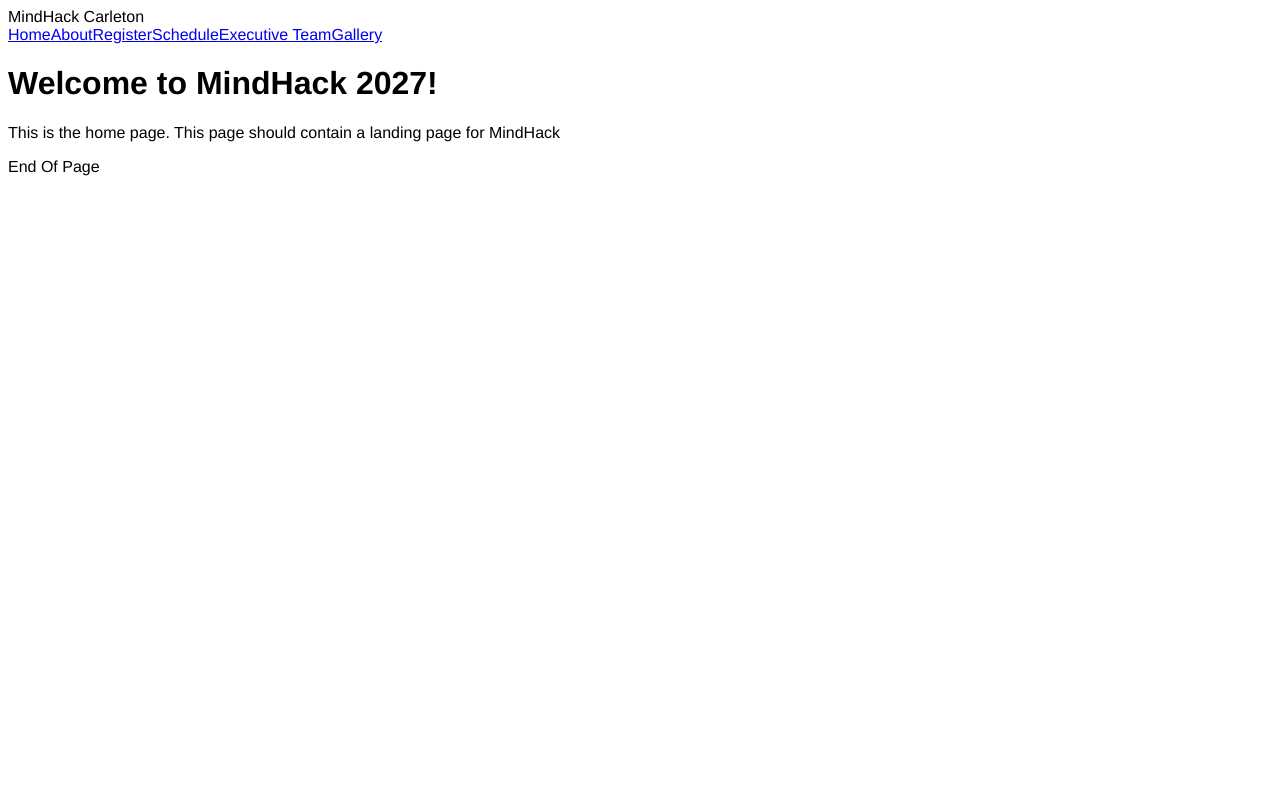
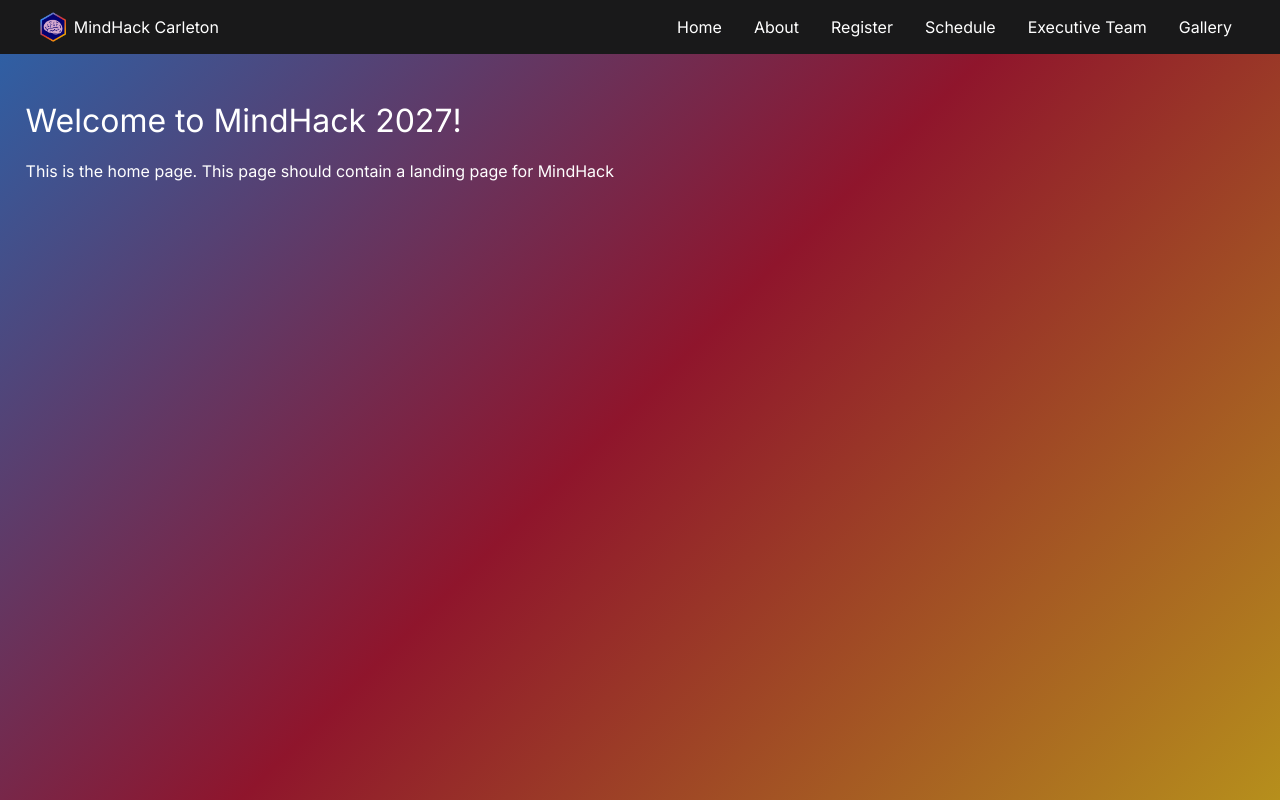
Before and after one commit to mindhackcommittee/website, a React (Vite) app in the folder website/: page /#/ in a window 1280 px wide. Built offline with nearby package versions, Linux system fonts and the light colour scheme.

Commit message:
website template finished

```diff
--- a/website/src/App.jsx
+++ b/website/src/App.jsx
@@ -9,7 +9,12 @@
 function App() {
     return (
         <>
+            <div class="navbar">
+                <div class="logodiv">
+                    <img class="logo" src="TPMH2027Logo.png"></img>
                     <h>MindHack Carleton</h>
+                </div>
+
                 <nav>
                     <Link to="/">Home</Link>
                     <Link to="/about">About</Link>
@@ -18,7 +23,8 @@
                     <Link to="/executives">Executive Team</Link>
                     <Link to="/gallery">Gallery</Link>
                 </nav>
-
+            </div>
+            <div class="page">
                 <Routes>
                     <Route path="/" element={<Home />} />
                     <Route path="/about" element={<About />} />
@@ -27,7 +33,7 @@
                     <Route path="/executives" element={<Executives />} />
                     <Route path="/gallery" element={<Gallery />} />
                 </Routes>
-            <p>End Of Page</p>
+            </div>
         </>
     )
 }
--- a/website/src/index.css
+++ b/website/src/index.css
@@ -1,3 +1,49 @@
+@import url('https://fonts.googleapis.com/css2?family=Inter:wght@400;500;600;700&display=swap');
+
 body {
-    font-family: Helvetica, Arial, sans-serif;
+    margin: 0;
+    padding: 0;
+    font-family: 'Inter', sans-serif;
+    color: #fff;
+    background: linear-gradient(135deg, #2a63aa 0%, #8f152c 50%, #b68f1c 100%);
+    background-repeat: no-repeat;
+    background-size: cover;
+    background-attachment: fixed;
 }
+
+.logodiv {
+    display: flex;
+    align-items: center;
+}
+
+.logo {
+  height: 30px;
+  width: auto;
+  padding: 8px;
+}
+
+.navbar {
+    box-sizing: border-box;
+    display: flex;
+    align-items: center;
+    justify-content: space-between;
+    width: 100%;
+    padding: 0.25rem 2rem;
+    background: #19191a;
+    position: sticky;       /* optional: keeps it pinned at top on scroll */
+}
+
+.page {
+    padding: 2vw;
+}
+
+h1 {
+    font-weight: normal;
+}
+
+a {
+    margin-left: 1rem;
+    margin-right: 1rem;
+    color: inherit;
+    text-decoration: none;
+}
```
Lines whose indentation alone changed are shown as unchanged.
